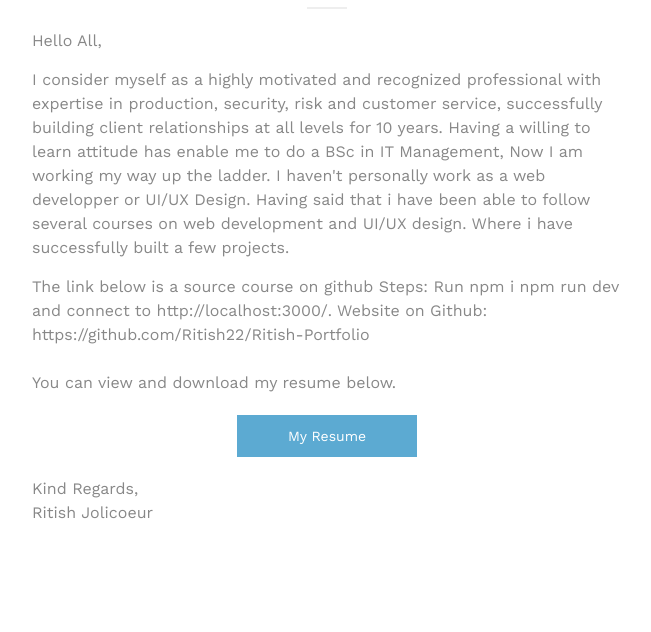
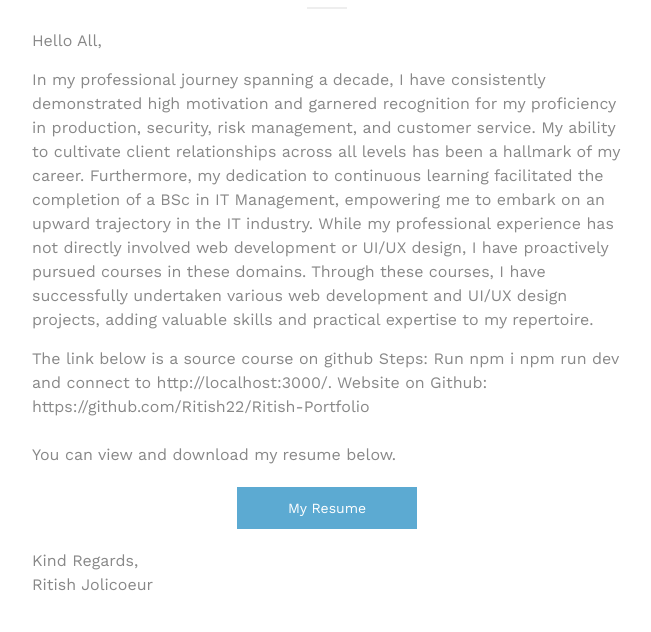
Before and after one commit to Ritish22/Ritish-Resume, a plain HTML site: page index.html in a window 1280 px wide. Shown: the part 168-800 px from the top of the page, without its empty margins (313-964 px from the left). Drawn offline with nearby package versions, Linux system fonts and the light colour scheme.

Commit message:
Update index.html

```diff
--- a/index.html
+++ b/index.html
@@ -260,14 +260,10 @@
 
                                         </p>
                                         <p style="line-height: 24px;margin-bottom:15px;">
-                                            I consider myself as a highly motivated and recognized professional with expertise in production, security, risk and customer
-                                            service, successfully building client relationships at all levels for 10 years.
-                                            Having a willing to learn attitude has enable me to do a BSc in IT Management,
-                                            Now I am working my way up the ladder. I haven't personally work as a web developper
-                                            or UI/UX Design. Having said that i have been able to follow several courses
-                                            on web development and UI/UX design. Where i have successfully built a few projects.
+                                            In my professional journey spanning a decade, I have consistently demonstrated high motivation and garnered recognition for my proficiency in production, security, risk management, and customer service. My ability to cultivate client relationships across all levels has been a hallmark of my career. Furthermore, my dedication to continuous learning facilitated the completion of a BSc in IT Management, empowering me to embark on an upward trajectory in the IT industry.
+                                            While my professional experience has not directly involved web development or UI/UX design, I have proactively pursued courses in these domains. Through these courses, I have successfully undertaken various web development and UI/UX design projects, adding valuable skills and practical expertise to my repertoire.
                                             <p>The link below is a source course on github Steps: Run npm i npm run dev and
-                                                connect to http://localhost:3000/. Website on Github: https://github.com/Ritish22/Ritish-Portfolio
+                                               connect to http://localhost:3000/. Website on Github: https://github.com/Ritish22/Ritish-Portfolio
                                             </p>
 
                                         </p>
```
